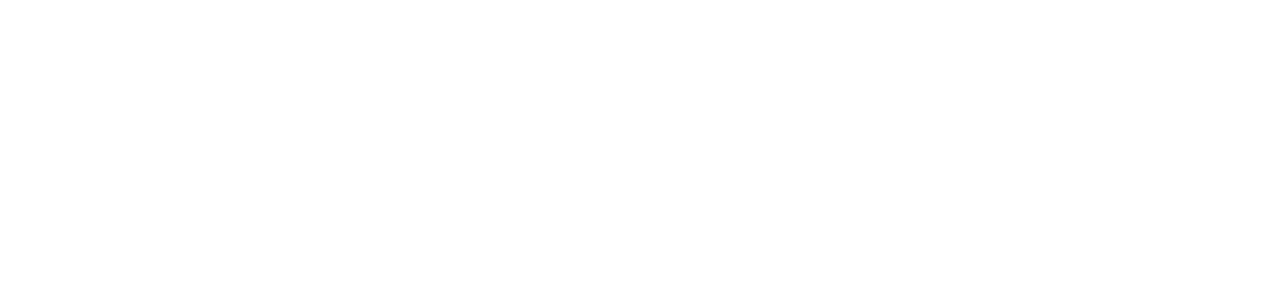
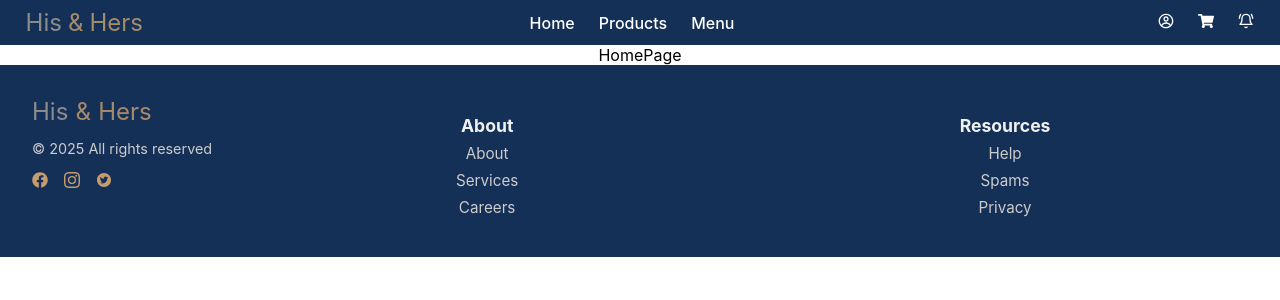
Before and after one commit to maryam-mouslimany/ecommerce, a React (Create React App) app in the folder frontend/: page /Home in a window 1280 px wide. Before the commit this address had no page. Shown: the top 300 px of the page. Built offline with nearby package versions, Linux system fonts and the light colour scheme.

Commit message:
styling the footer component

```diff
--- a/frontend/src/components/Footer/index.jsx
+++ b/frontend/src/components/Footer/index.jsx
@@ -1,22 +1,24 @@
 import React from "react";
 import styles from "./index.module.css";
 import { FaFacebook } from "react-icons/fa";
-import { FaSquareInstagram } from "react-icons/fa6";
-import { FaTwitterSquare } from "react-icons/fa";
+import { BsInstagram } from "react-icons/bs";
+import { AiFillTwitterCircle } from "react-icons/ai";
+import { Link } from "react-router-dom";
 
 const Footer = () => {
   return (
-    <>
-      <div className={styles.container}>
-        <div className={first_section}>
+    <footer className={styles.container}>
+      <div className={styles.first_section}>
         <div className={styles.heading}>
           <span className={styles.his}>His</span>
           <span className={styles.ampersand}>&amp;</span>
           <span className={styles.hers}>Hers</span>
         </div>
+
         <div className={styles.copy_right}>
-            <p>Copyright@2025 all rights reserved</p>
+          <p>© 2025 All rights reserved</p>
         </div>
+
         <div className={styles.social_media}>
           <ul>
             <li>
@@ -26,19 +28,19 @@
             </li>
             <li>
               <Link to="#">
-                  <FaSquareInstagram />
+                <BsInstagram />
               </Link>
             </li>
             <li>
               <Link to="#">
-                  <FaTwitterSquare />
+                <AiFillTwitterCircle />
               </Link>
             </li>
           </ul>
         </div>
       </div>
-      </div>
-      <div className={second_section}>
+
+      <div className={styles.second_section}>
         <h3>About</h3>
         <ul>
           <li>About</li>
@@ -46,15 +48,16 @@
           <li>Careers</li>
         </ul>
       </div>
-      <div className={third_section}>
-        <h3>About</h3>
+
+      <div className={styles.third_section}>
+        <h3>Resources</h3>
         <ul>
-          <li>About</li>
-          <li>Services</li>
-          <li>Careers</li>
+          <li>Help</li>
+          <li>Spams</li>
+          <li>Privacy</li>
         </ul>
       </div>
-    </>
+    </footer>
   );
 };
 
--- /dev/null
+++ b/frontend/src/components/Footer/index.module.css
@@ -0,0 +1,95 @@
+.container {
+  display: flex;
+  justify-content: space-between;
+  flex-wrap: wrap;
+  gap: 2rem;
+  padding: 2rem;
+  background-color: var(--primary-color);
+  color: white;
+}
+
+.first_section {
+  display: block;
+}
+
+.heading {
+  font-size: 1.5rem;
+  display: flex;
+  gap: 0.3em;
+}
+
+.his {
+  color: #8c8c8c;
+}
+
+.ampersand,
+.hers {
+  color: #a68b6b;
+}
+
+.copy_right {
+  font-size: 0.9rem;
+  color: #ccc;
+}
+
+.social_media ul {
+  display: flex;
+  gap: 1rem;
+  list-style: none;
+  padding: 0;
+  margin: 0;
+}
+
+.social_media a {
+  color: #c69c6d;
+  transition: color 0.2s;
+}
+
+.social_media a:hover {
+  color: #61482a;
+}
+
+.second_section,
+.third_section {
+  flex: 1 1 150px;
+}
+
+.second_section h3,
+.third_section h3 {
+  margin-bottom: 0.5rem;
+  font-size: 1.1rem;
+  color: #f0f0f0;
+}
+
+.second_section ul,
+.third_section ul {
+  list-style: none;
+  padding: 0;
+  margin: 0;
+}
+
+.second_section li,
+.third_section li {
+  margin-bottom: 0.5rem;
+  font-size: 0.95rem;
+  color: #ccc;
+}
+
+.second_section li:hover,
+.third_section li:hover {
+  color: #fff;
+  cursor: pointer;
+}
+
+@media (max-width: 768px) {
+  .container {
+    flex-direction: column;
+    text-align: left;
+  }
+
+  .first_section,
+  .second_section,
+  .third_section {
+    width: 100%;
+  }
+}
--- /dev/null
+++ b/frontend/src/features/Home/pages/HomePage.jsx
@@ -0,0 +1,14 @@
+import React from "react";
+import Header from "../../../components/Header";
+import Footer from "../../../components/Footer";
+const HomePage = () => {
+  return (
+    <>
+      <Header />
+      <div>HomePage</div>
+      <Footer />
+    </>
+  );
+};
+
+export default HomePage;
--- a/frontend/src/routes/authRoutes.jsx
+++ b/frontend/src/routes/authRoutes.jsx
@@ -1,7 +1,9 @@
 import { LoginPage } from "../features/Auth/pages/LoginPage";
 import { RegisterPage } from "../features/Auth/pages/RegisterPage";
+import HomePage from "../features/Home/pages/HomePage";
 
 export const authRoutes = [
   { path: "/login", element: <LoginPage /> },
   { path: "/register", element: <RegisterPage /> },
+  { path: "/Home", element: <HomePage /> },
 ];
```
Also changed, not shown: frontend/src/components/Footer/index.css (deleted). Lines whose indentation alone changed are shown as unchanged.
